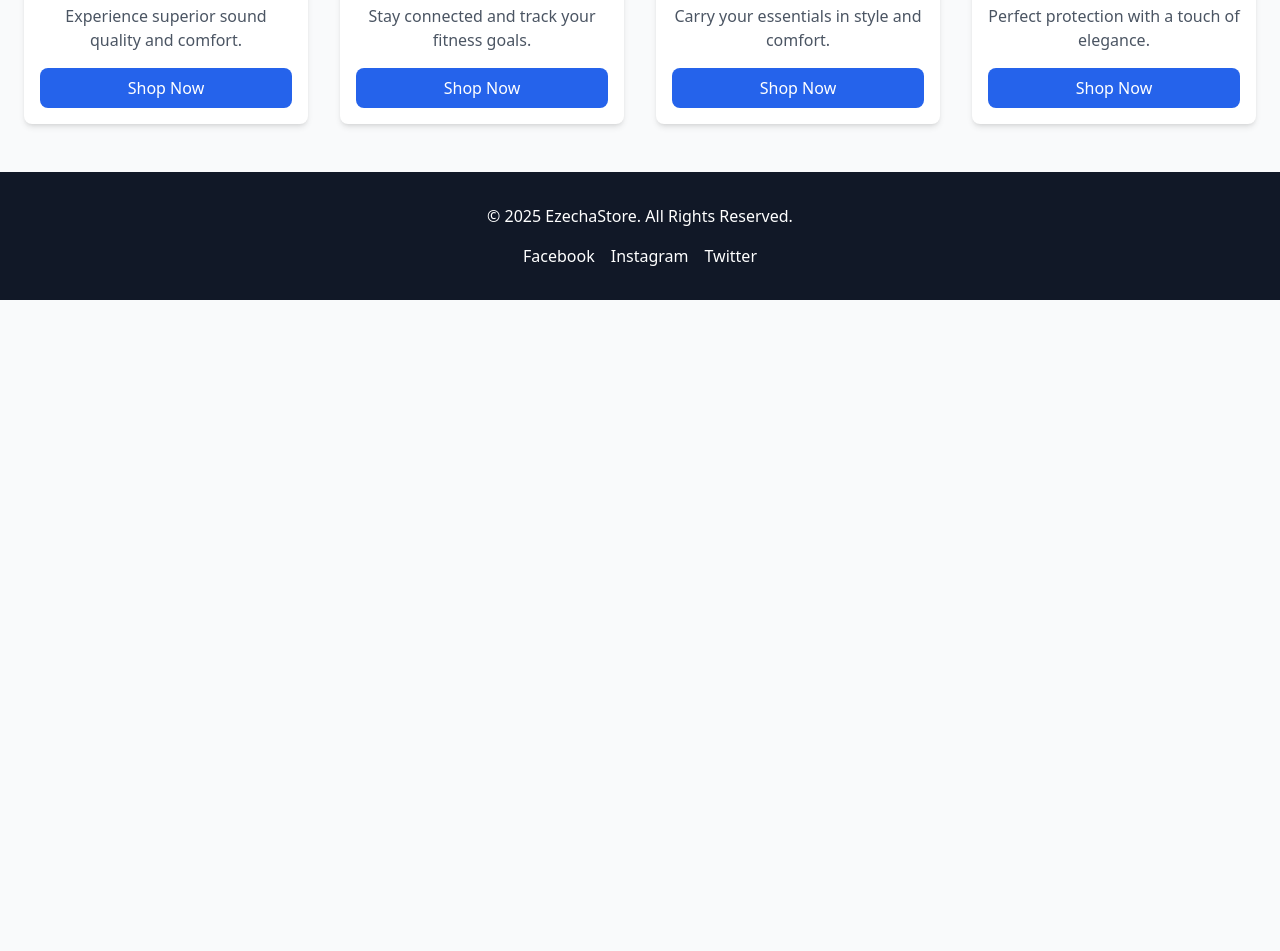
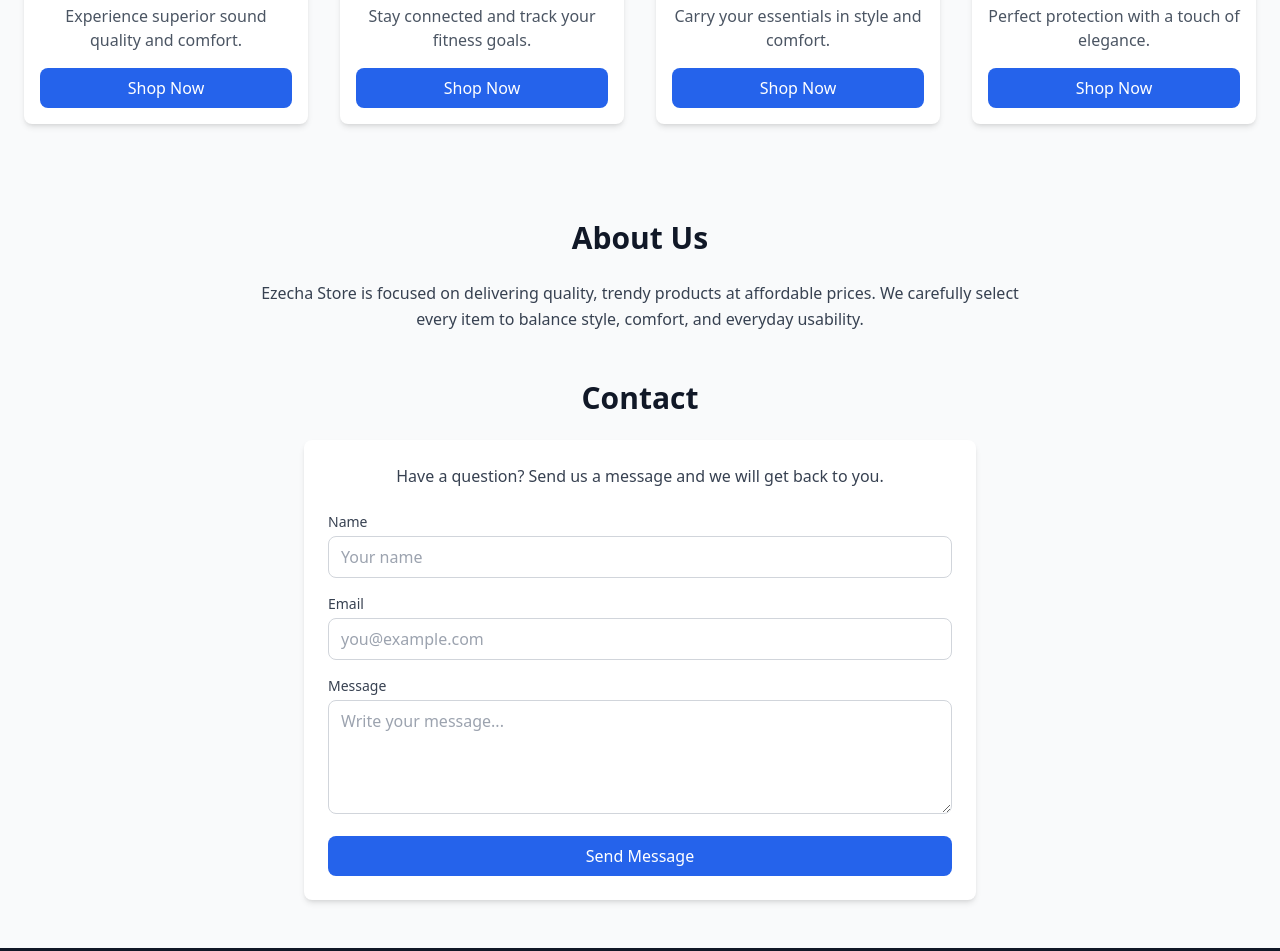
Before and after one commit to Brian-Mbogo/Ezecha-store, a plain HTML site: page index.html in a window 1280 px wide. Shown: the part 668-1619 px from the top of the page. Before the commit the page ends 968 px from the top, so only its background shows below. Drawn offline with nearby package versions, Linux system fonts and the light colour scheme.

Commit message:
layout saved

```diff
--- a/index.html
+++ b/index.html
@@ -93,6 +93,72 @@
     </div>
   </section>
 
+  <!-- ================= ABOUT SECTION ================= -->
+  <section id="about" class="max-w-7xl mx-auto px-6 py-12">
+    <h2 class="text-3xl font-semibold text-center mb-6">About Us</h2>
+    <p class="max-w-3xl mx-auto text-center text-gray-700 leading-relaxed">
+      Ezecha Store is focused on delivering quality, trendy products at affordable prices.
+      We carefully select every item to balance style, comfort, and everyday usability.
+    </p>
+  </section>
+
+  <!-- ================= CONTACT SECTION ================= -->
+  <section id="contact" class="max-w-7xl mx-auto px-6 pb-12">
+    <h2 class="text-3xl font-semibold text-center mb-6">Contact</h2>
+    <div class="max-w-2xl mx-auto bg-white rounded-lg shadow-md p-6">
+      <p class="text-gray-700 text-center mb-6">
+        Have a question? Send us a message and we will get back to you.
+      </p>
+
+      <!-- Contact form UI; currently handled on the front-end only -->
+      <form id="contact-form" class="space-y-4">
+        <div>
+          <label for="name" class="block text-sm font-medium text-gray-700 mb-1">Name</label>
+          <input
+            id="name"
+            name="name"
+            type="text"
+            required
+            class="w-full border border-gray-300 rounded-lg px-3 py-2 focus:outline-none focus:ring-2 focus:ring-blue-500"
+            placeholder="Your name"
+          >
+        </div>
+
+        <div>
+          <label for="email" class="block text-sm font-medium text-gray-700 mb-1">Email</label>
+          <input
+            id="email"
+            name="email"
+            type="email"
+            required
+            class="w-full border border-gray-300 rounded-lg px-3 py-2 focus:outline-none focus:ring-2 focus:ring-blue-500"
+            placeholder="you@example.com"
+          >
+        </div>
+
+        <div>
+          <label for="message" class="block text-sm font-medium text-gray-700 mb-1">Message</label>
+          <textarea
+            id="message"
+            name="message"
+            rows="4"
+            required
+            class="w-full border border-gray-300 rounded-lg px-3 py-2 focus:outline-none focus:ring-2 focus:ring-blue-500"
+            placeholder="Write your message..."
+          ></textarea>
+        </div>
+
+        <button type="submit" class="w-full bg-blue-600 text-white py-2 rounded-lg hover:bg-blue-700 transition">
+          Send Message
+        </button>
+      </form>
+
+      <p id="form-feedback" class="text-center text-green-600 mt-4 hidden">
+        Thanks for your message. We will contact you soon.
+      </p>
+    </div>
+  </section>
+
   <!-- ================= FOOTER ================= -->
   <footer class="bg-gray-900 text-white py-8">
     <div class="max-w-7xl mx-auto text-center">
@@ -107,6 +173,7 @@
 
   <!-- ================= SCRIPT ================= -->
   <script>
+    // Mobile menu toggle behavior
     const menuBtn = document.getElementById("menu-btn");
     const mobileMenu = document.getElementById("mobile-menu");
 
@@ -128,6 +195,16 @@
         menuBtn.setAttribute("aria-expanded", "false");
       }
     });
+
+    // Front-end form handler (no backend/API connected yet)
+    const contactForm = document.getElementById("contact-form");
+    const formFeedback = document.getElementById("form-feedback");
+
+    contactForm.addEventListener("submit", (event) => {
+      event.preventDefault();
+      formFeedback.classList.remove("hidden");
+      contactForm.reset();
+    });
   </script>
 </body>
 </html>
```
Also changed, not shown: 1 other file.
